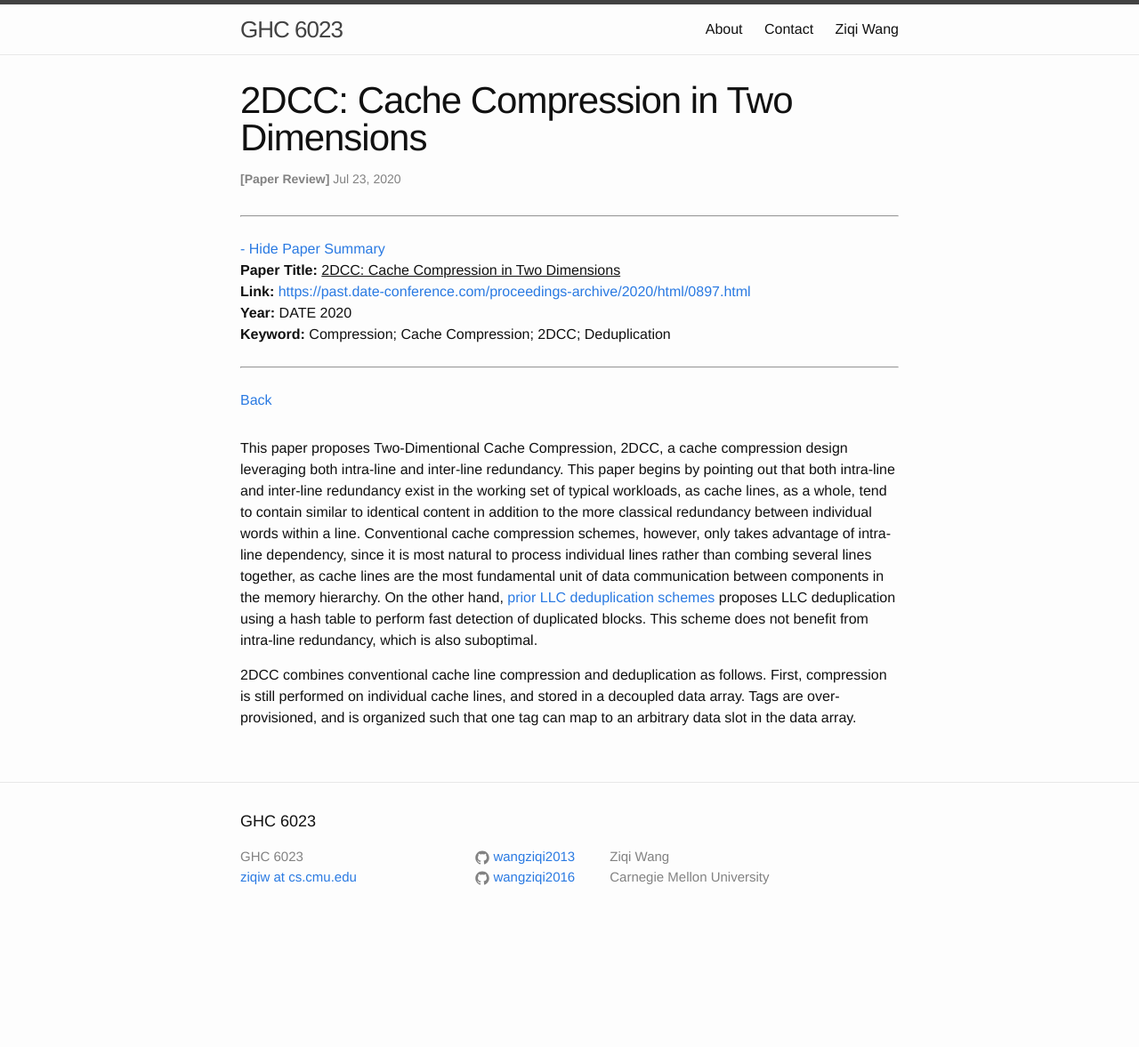
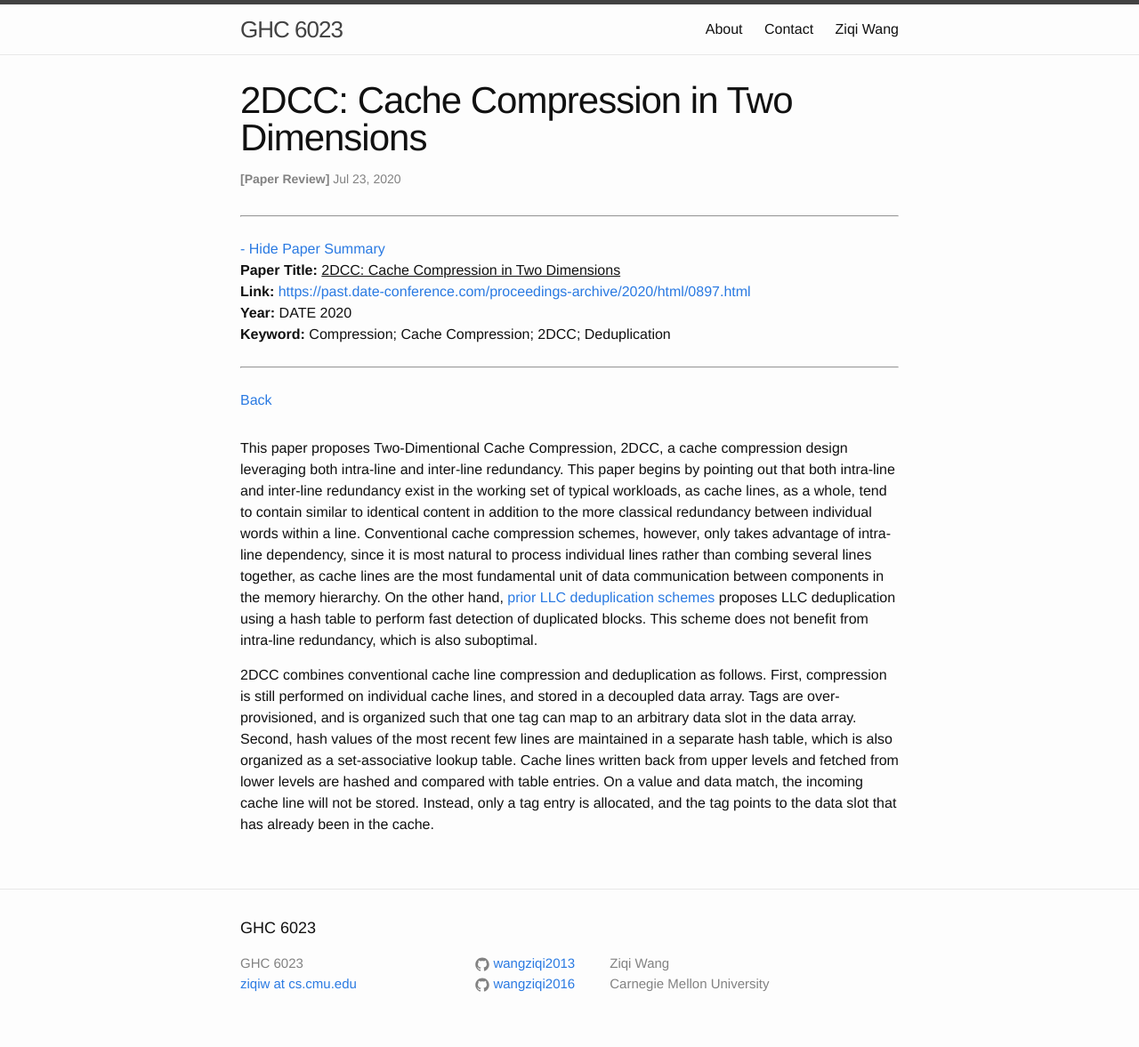
Before and after one commit to wangziqi2013/wangziqi2013.github.io, a Jekyll site: the page built from _posts/2020-07-22-2dcc.markdown, in a window 1280 px wide. Shown: the whole page at 89% size. Built offline with Jekyll 4.4.1, drawn with Linux system fonts in a browser that asks for light colours; before the commit the page ends 1057 px from its top, so only the background shows below that.

Commit message:
Adding hash table

```diff
--- a/_posts/2020-07-22-2dcc.markdown
+++ b/_posts/2020-07-22-2dcc.markdown
@@ -25,4 +25,8 @@ benefit from intra-line redundancy, which is also suboptimal.
 
 2DCC combines conventional cache line compression and deduplication as follows. First, compression is still performed
 on individual cache lines, and stored in a decoupled data array. Tags are over-provisioned, and is organized such that
-one tag can map to an arbitrary data slot in the data array.
+one tag can map to an arbitrary data slot in the data array. Second, hash values of the most recent few lines are maintained
+in a separate hash table, which is also organized as a set-associative lookup table. Cache lines written back from upper
+levels and fetched from lower levels are hashed and compared with table entries. On a value and data match, the incoming
+cache line will not be stored. Instead, only a tag entry is allocated, and the tag points to the data slot that has already
+been in the cache.
```
